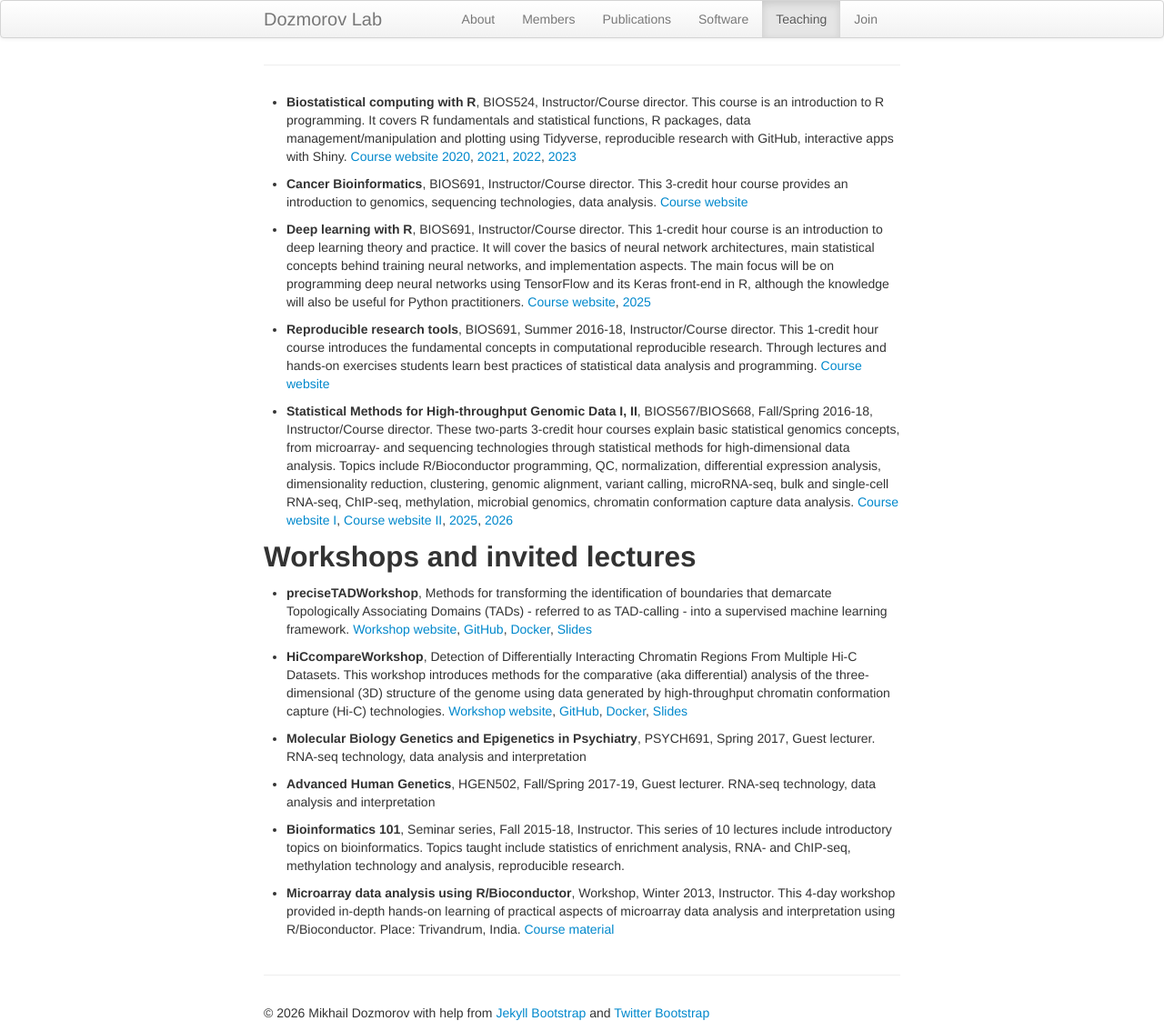
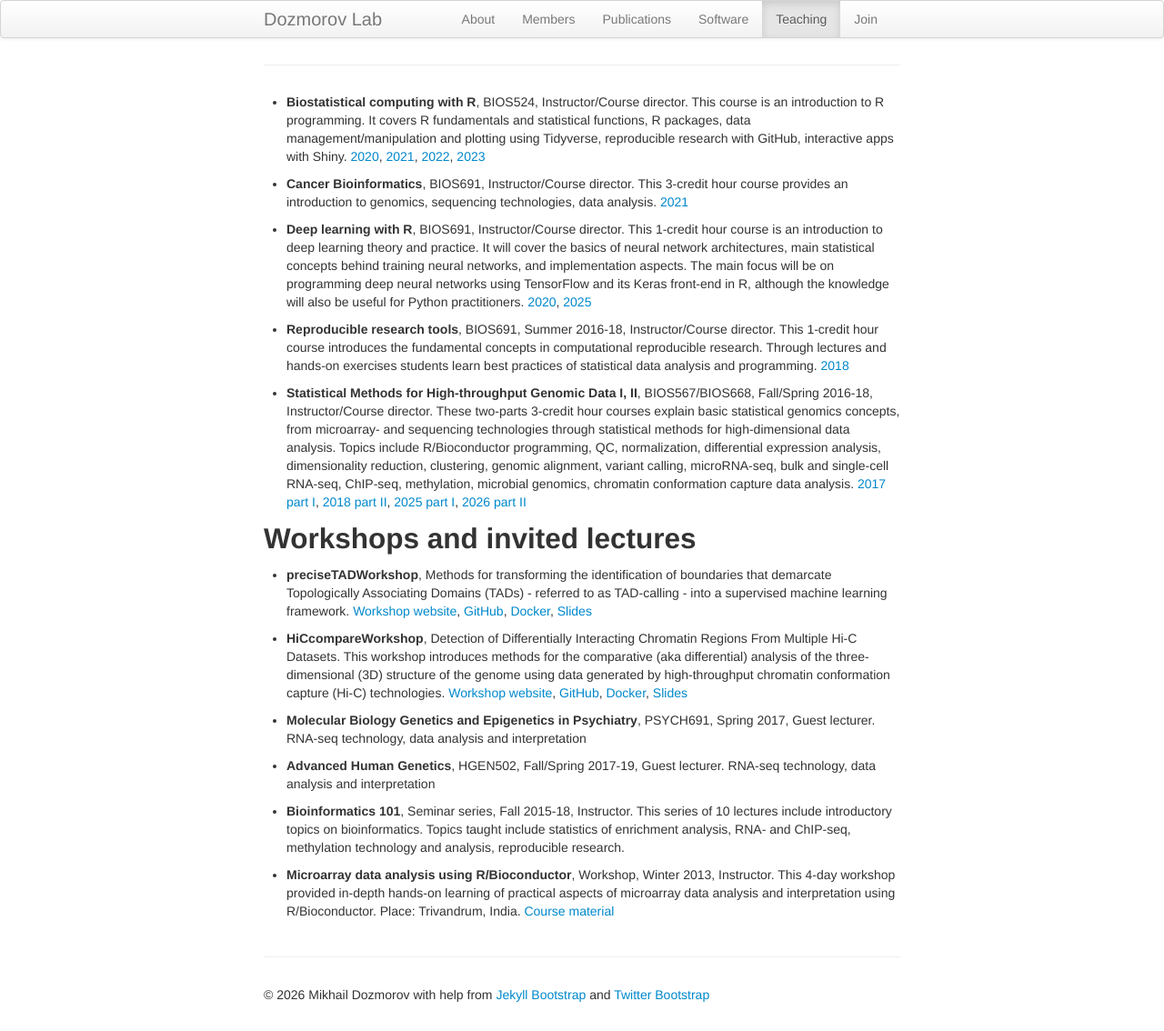
Before and after one commit to dozmorovlab/dozmorovlab.github.io, a Jekyll site: the page built from 05-teach.md, in a window 1280 px wide. Shown: the whole page at 91% size. Built offline with Jekyll 4.4.1, drawn with Linux system fonts in a browser that asks for light colours.

Commit message:
Update teaching

```diff
--- a/05-teach.md
+++ b/05-teach.md
@@ -6,15 +6,15 @@ permalink: "teaching.html"
 ---
 {% include JB/setup %}
 
-- **Biostatistical computing with R**, BIOS524, Instructor/Course director. This course is an introduction to R programming. It covers R fundamentals and statistical functions, R packages, data management/manipulation and plotting using Tidyverse, reproducible research with GitHub, interactive apps with Shiny. [Course website 2020](https://bios524-biostatistical-computing-r.netlify.app/), [2021](https://bios524-r-2021.netlify.app/), [2022](https://bios524-r-2022.netlify.app/), [2023](https://bios524-r-2023.netlify.app/)
+- **Biostatistical computing with R**, BIOS524, Instructor/Course director. This course is an introduction to R programming. It covers R fundamentals and statistical functions, R packages, data management/manipulation and plotting using Tidyverse, reproducible research with GitHub, interactive apps with Shiny. [2020](https://bios524-biostatistical-computing-r.netlify.app/), [2021](https://bios524-r-2021.netlify.app/), [2022](https://bios524-r-2022.netlify.app/), [2023](https://bios524-r-2023.netlify.app/)
 
-- **Cancer Bioinformatics**, BIOS691, Instructor/Course director. This 3-credit hour course provides an introduction to genomics, sequencing technologies, data analysis. [Course website](https://bios691-cancer-bioinformatics.netlify.app/)
+- **Cancer Bioinformatics**, BIOS691, Instructor/Course director. This 3-credit hour course provides an introduction to genomics, sequencing technologies, data analysis. [2021](https://bios691-cancer-bioinformatics.netlify.app/)
 
-- **Deep learning with R**, BIOS691, Instructor/Course director. This 1-credit hour course is an introduction to deep learning theory and practice. It will cover the basics of neural network architectures, main statistical concepts behind training neural networks, and implementation aspects. The main focus will be on programming deep neural networks using TensorFlow and its Keras front-end in R, although the knowledge will also be useful for Python practitioners. [Course website](https://bios691-deep-learning-r.netlify.app/), [2025](https://bios691-deep-learning-r-2025.netlify.app)
+- **Deep learning with R**, BIOS691, Instructor/Course director. This 1-credit hour course is an introduction to deep learning theory and practice. It will cover the basics of neural network architectures, main statistical concepts behind training neural networks, and implementation aspects. The main focus will be on programming deep neural networks using TensorFlow and its Keras front-end in R, although the knowledge will also be useful for Python practitioners. [2020](https://bios691-deep-learning-r.netlify.app/), [2025](https://bios691-deep-learning-r-2025.netlify.app)
 
-- **Reproducible research tools**, BIOS691, Summer 2016-18,	Instructor/Course director. This 1-credit hour course introduces the fundamental concepts in computational reproducible research. Through lectures and hands-on exercises students learn best practices of statistical data analysis and programming. [Course website](https://mdozmorov.github.io/BIOS691.2018/)
+- **Reproducible research tools**, BIOS691, Summer 2016-18,	Instructor/Course director. This 1-credit hour course introduces the fundamental concepts in computational reproducible research. Through lectures and hands-on exercises students learn best practices of statistical data analysis and programming. [2018](https://mdozmorov.github.io/BIOS691.2018/)
 
-- **Statistical Methods for High-throughput Genomic Data I, II**,	BIOS567/BIOS668, Fall/Spring 2016-18,	Instructor/Course director. These two-parts 3-credit hour courses explain basic statistical genomics concepts, from microarray- and sequencing technologies through statistical methods for high-dimensional data analysis. Topics include R/Bioconductor programming, QC, normalization, differential expression analysis, dimensionality reduction, clustering, genomic alignment, variant calling, microRNA-seq, bulk and single-cell RNA-seq, ChIP-seq, methylation, microbial genomics, chromatin conformation capture data analysis. [Course website I](https://mdozmorov.github.io/BIOS567.2017/), [Course website II](https://mdozmorov.github.io/BIOS668.2018/), [2025](https://bios658-2025.netlify.app/), [2026](https://bios668-2026.netlify.app/)
+- **Statistical Methods for High-throughput Genomic Data I, II**,	BIOS567/BIOS668, Fall/Spring 2016-18, Instructor/Course director. These two-parts 3-credit hour courses explain basic statistical genomics concepts, from microarray- and sequencing technologies through statistical methods for high-dimensional data analysis. Topics include R/Bioconductor programming, QC, normalization, differential expression analysis, dimensionality reduction, clustering, genomic alignment, variant calling, microRNA-seq, bulk and single-cell RNA-seq, ChIP-seq, methylation, microbial genomics, chromatin conformation capture data analysis. [2017 part I](https://mdozmorov.github.io/BIOS567.2017/), [2018 part II](https://mdozmorov.github.io/BIOS668.2018/), [2025 part I](https://bios658-2025.netlify.app/), [2026 part II](https://bios668-2026.netlify.app/)
 
 ## Workshops and invited lectures
 
```
